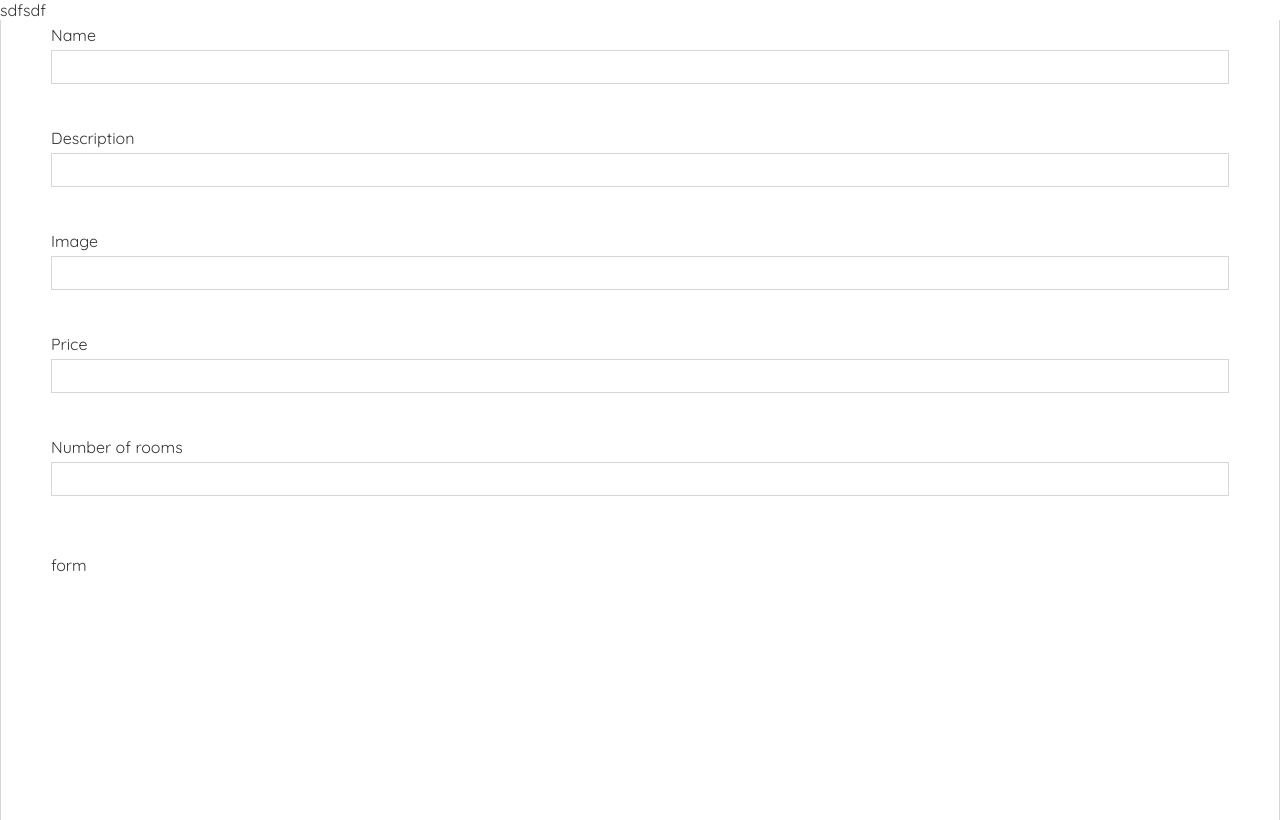
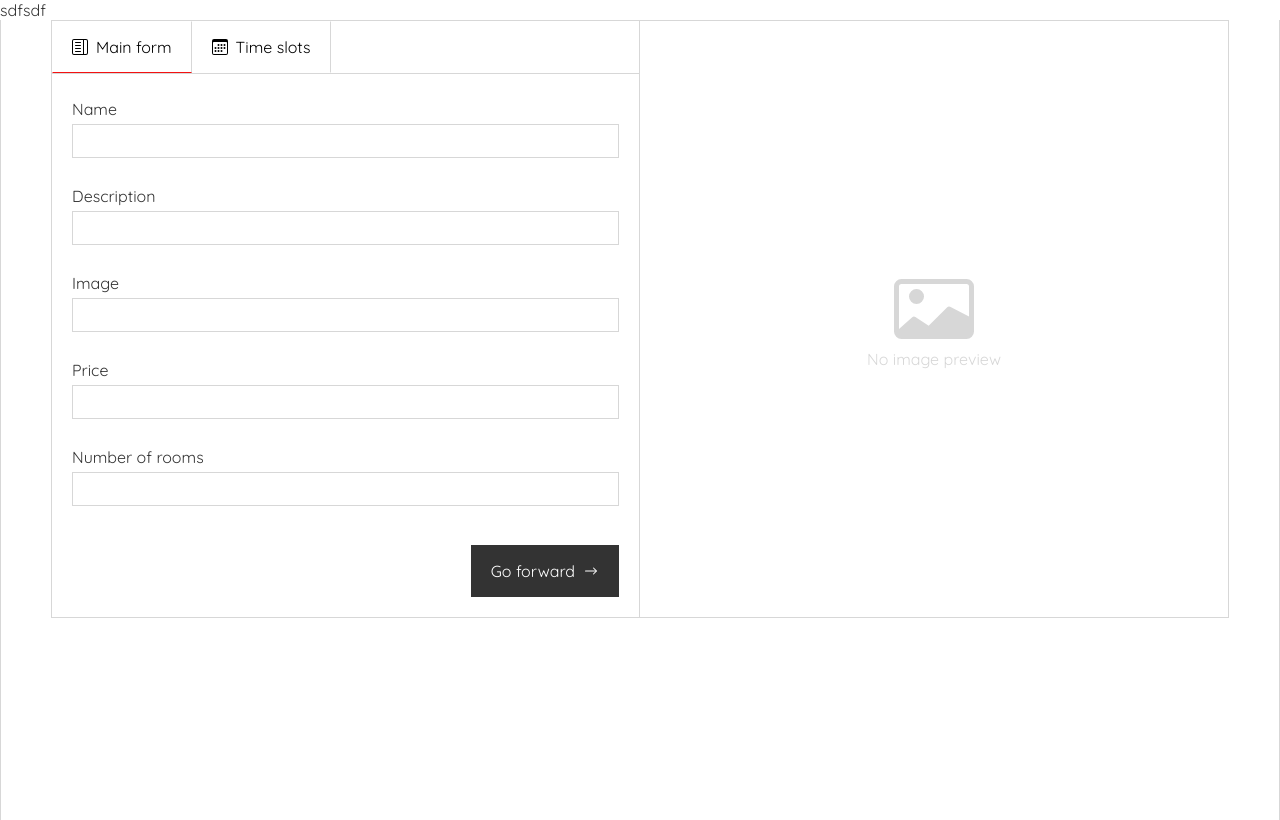
Before and after one commit to Hai-Vasyl/booking-flat, a React (Create React App) app in the folder client/: page /create-flat in a window 1280 px wide. Built offline with nearby package versions, Linux system fonts and the light colour scheme; sample sign-in values are in the browser's storage; the HTML template or start-up script is replaced by a standard one.

Commit message:
Created forms for date and validation of dates

```diff
--- a/client/src/App.scss
+++ b/client/src/App.scss
@@ -108,14 +108,29 @@ $transitions: (
 
 .field {
   display: block;
-  // border: 1px solid black;
-  margin-bottom: 1em;
+  // margin-bottom: 0.5em;
   &--close {
     display: none;
   }
   &__name {
     display: block;
     padding: 5px 0;
+  }
+  &__date-name {
+    text-transform: capitalize;
+  }
+  &__date {
+    padding: 0px 8px;
+    height: 34px;
+    border-radius: 0;
+    border: 1px solid getColor(secondary);
+    border-right-color: transparent;
+    outline: 2px solid transparent;
+    position: relative;
+    &:focus {
+      z-index: 2;
+      outline-color: getColor(focus);
+    }
   }
   &__input {
     border: 1px solid getColor(secondary);
@@ -175,3 +190,126 @@ $transitions: (
     margin-right: 12px;
   }
 }
+
+.plug-img {
+  margin: auto;
+  display: flex;
+  align-items: center;
+  justify-content: center;
+  flex-direction: column;
+  color: getColor(secondary);
+  &__icon {
+    font-size: 5em;
+  }
+  &__name {
+  }
+}
+
+.form-flat {
+  display: flex;
+  border: 1px solid getColor(secondary);
+  &__btn-tab {
+    border: 1px solid transparent;
+    border-right: 1px solid getColor(secondary);
+    &:hover {
+      box-shadow: none;
+      border-bottom-color: getColor(secondary);
+    }
+    &:active {
+      transform: none;
+    }
+    &--active {
+      border-bottom-color: getColor(danger);
+      &:hover {
+        border-bottom-color: getColor(danger);
+      }
+    }
+  }
+  &__container {
+    width: 50%;
+    min-height: 50vh;
+    border-right: 1px solid getColor(secondary);
+  }
+  &__btns {
+    display: flex;
+    border-bottom: 1px solid getColor(secondary);
+  }
+  &__image-side {
+    width: 50%;
+    padding: 20px;
+    display: flex;
+  }
+  &__img {
+    display: block;
+    width: 100%;
+    height: 100%;
+    object-fit: contain;
+  }
+  &__page {
+    padding: 20px;
+    display: none;
+    &--active {
+      display: block;
+    }
+  }
+  &__btn-go {
+    margin-top: 1em;
+    margin-left: auto;
+  }
+  &__date {
+    display: flex;
+    align-items: flex-end;
+    // border: 1px solid black;
+    // justify-content: space-between;
+  }
+  &__btn-add-time {
+    height: 34px;
+    margin-bottom: 23px;
+    outline: none;
+    flex: 1;
+    display: flex;
+    background-color: getColor(primary);
+    color: getColor(accent);
+    font-size: 1.1em;
+    transition: getTransition(smooth);
+    &:active {
+      transform: scale(0.9);
+    }
+    &--disabled {
+      background-color: getColor(secondary);
+      &:active {
+        transform: none;
+      }
+    }
+    & > * {
+      margin: auto;
+    }
+  }
+}
+
+.time-slot {
+  display: flex;
+  align-items: center;
+  justify-content: space-between;
+  border: 1px solid getColor(secondary);
+  border-bottom-color: transparent;
+  padding: 5px;
+  &:last-child {
+    border-bottom-color: getColor(secondary);
+  }
+  &__date {
+    border: 1px solid getColor(secondary);
+    padding: 4px 10px;
+    border-radius: 5px;
+  }
+  &__btn-delete {
+    width: 30px;
+    height: 30px;
+    border-radius: 50%;
+    border: 1px solid getColor(secondary);
+    display: flex;
+    & > * {
+      margin: auto;
+    }
+  }
+}
--- a/client/src/pages/CreateEditFlat.tsx
+++ b/client/src/pages/CreateEditFlat.tsx
@@ -1,6 +1,15 @@
 import React, { useState } from "react"
 import { useParams } from "react-router-dom"
 import { AiOutlineWarning } from "react-icons/ai"
+import {
+  BsArrowRight,
+  BsCalendar,
+  BsLayoutTextSidebar,
+  BsCheck,
+  BsPlus,
+  BsCardImage,
+  BsX,
+} from "react-icons/bs"
 
 interface PropsParams {
   flatId: string
@@ -14,6 +23,12 @@ interface FormItem {
 }
 
 interface TimeRange {
+  param: string
+  msg: string
+  value: string
+}
+
+interface TimeSlots {
   settlement: string
   eviction: string
 }
@@ -28,23 +43,161 @@ const CreateEditFlat: React.FC = () => {
     { param: "price", msg: "", name: "Price", value: "" },
     { param: "numberRooms", msg: "", name: "Number of rooms", value: "" },
   ])
-  const [timeRanges, setTimeRanges] = useState<TimeRange[]>([])
+  const [timeForm, setTimeForm] = useState<TimeRange[]>([
+    {
+      param: "settlement",
+      msg: "",
+      value: "",
+    },
+    {
+      param: "eviction",
+      msg: "",
+      value: "",
+    },
+  ])
 
-  const handleForward = (event: React.FormEvent<HTMLFormElement>) => {
+  const [timeRanges, setTimeRanges] = useState<TimeSlots[]>([])
+
+  const onFlip = (
+    event:
+      | React.FormEvent<HTMLFormElement>
+      | React.MouseEvent<HTMLButtonElement>,
+    isMainForm: boolean
+  ) => {
     event.preventDefault()
-    setIsFormFlipped(true)
+
+    if (isMainForm) {
+      setIsFormFlipped(false)
+    } else {
+      let isEmptyField: boolean = false
+      setForm(
+        form.map((item) => {
+          if (!item.value) {
+            isEmptyField = true
+            return { ...item, msg: "Fill in this field!" }
+          }
+          return item
+        })
+      )
+
+      if (isEmptyField) {
+        return
+      }
+
+      setIsFormFlipped(true)
+    }
   }
 
   const handleChange = (event: React.ChangeEvent<HTMLInputElement>) => {
     setForm(
       form.map((item) => {
         if (item.param === event.target.name) {
-          return { ...item, value: event.target.value }
+          return { ...item, value: event.target.value, msg: "" }
         }
         return item
       })
     )
   }
+
+  const checkEachFormDateParam = (
+    itemDateRange: string,
+    isSettlement: boolean
+  ) => {
+    const statusDates = timeForm.map((item) => {
+      const itemToDate = new Date(item.value)
+      const status = isSettlement
+        ? itemToDate < new Date(itemDateRange)
+        : itemToDate > new Date(itemDateRange)
+      return { status }
+    })
+
+    return statusDates[0].status && statusDates[1].status
+  }
+
+  const checkDateRepeating = () => {
+    let isNotRepeating: boolean = true
+
+    timeRanges.forEach((item) => {
+      if (
+        checkEachFormDateParam(item.settlement, true) ||
+        checkEachFormDateParam(item.eviction, false)
+      ) {
+        // console.log(checkEachFormDateParam(item.settlement, true))
+        // console.log(checkEachFormDateParam(item.eviction, false))
+        return
+      } else {
+        isNotRepeating = false
+      }
+    })
+
+    return isNotRepeating
+  }
+
+  const handleChangeDate = (event: React.ChangeEvent<HTMLInputElement>) => {
+    const { name, value } = event.target
+
+    setTimeForm(
+      timeForm.map((item) => {
+        if (item.param === name) {
+          if (new Date(value) <= new Date()) {
+            return { ...item, msg: "Not valid date!" }
+          } else {
+            return { ...item, value, msg: "" }
+          }
+        }
+        return item
+      })
+    )
+  }
+
+  const handleAddTime = (
+    event: React.MouseEvent<HTMLButtonElement, MouseEvent>
+  ) => {
+    if (!checkDateRepeating()) {
+      console.log("Repeat!!!!!")
+      return
+    }
+
+    const [settlement, eviction] = timeForm
+    setTimeRanges((prevTimeRanges) => [
+      { settlement: settlement.value, eviction: eviction.value },
+      ...prevTimeRanges,
+    ])
+  }
+
+  const handleSubmit = (event: React.FormEvent<HTMLFormElement>) => {
+    event.preventDefault()
+    console.log(form)
+  }
+
+  const getImage = () => {
+    let src: string = ""
+    form.forEach((item) => {
+      if (item.param === "image") {
+        src = item.value
+      }
+    })
+    return src
+  }
+
+  const timeForms = timeForm.map((item) => {
+    return (
+      <label className='field' key={item.param}>
+        <span className='field__name field__date-name'>{item.param}</span>
+        <input
+          type='date'
+          name={item.param}
+          className='field__date'
+          value={item.value}
+          onChange={handleChangeDate}
+        />
+        <span className={`error ${item.msg && "error--active"}`}>
+          <span className='error__name'>{item.msg}</span>
+          <AiOutlineWarning className='error__icon' />
+        </span>
+      </label>
+    )
+  })
 
   const fields = form.map((item) => {
     return (
@@ -66,27 +219,110 @@ const CreateEditFlat: React.FC = () => {
     )
   })
 
+  const timeRangeSlots = timeRanges.map((item) => {
+    return (
+      <div key={item.eviction} className='time-slot'>
+        <span className='time-slot__date'>{item.settlement}</span>-
+        <span className='time-slot__date'>{item.eviction}</span>
+        <button className='time-slot__btn-delete'>
+          <BsX />
+        </button>
+      </div>
+    )
+  })
+
+  const isEmptyDateFields = () => {
+    let isEmptyField: boolean = false
+
+    timeForm.forEach((item) => {
+      if (!item.value) {
+        isEmptyField = true
+      }
+    })
+
+    return isEmptyField
+  }
+
+  const imageSrc = getImage()
+  const isEmptyFields = isEmptyDateFields()
+
   return (
     <div className='wrapper'>
-      <div className='form'>
-        <div className='form__container'>
-          <div className=''>
-            <form onSubmit={handleForward}>
-              {fields}
-              <button></button>
-            </form>
-            <div className=''></div>
+      <div className='form-flat'>
+        <div className='form-flat__container'>
+          <div className='form-flat__btns'>
+            <button
+              className={`btn form-flat__btn-tab ${
+                !isFormFlipped && "form-flat__btn-tab--active"
+              }`}
+              onClick={(event) => onFlip(event, true)}
+            >
+              <BsLayoutTextSidebar className='btn__icon' />
+              <span className='btn__name'>Main form</span>
+            </button>
+            <button
+              className={`btn form-flat__btn-tab ${
+                isFormFlipped && "form-flat__btn-tab--active"
+              }`}
+              onClick={(event) => onFlip(event, false)}
+            >
+              <BsCalendar className='btn__icon' />
+              <span className='btn__name'>Time slots</span>
+            </button>
           </div>
-          <div className=''>
-            <form>
-              form
-              <button></button>
-            </form>
-            <div className=''></div>
+          <form
+            onSubmit={(event) => onFlip(event, false)}
+            className={`form-flat__page ${
+              !isFormFlipped && "form-flat__page--active"
+            }`}
+          >
+            {fields}
+            <button className='form-flat__btn-go btn btn-primary'>
+              <span className='btn__name'>Go forward</span>
+              <BsArrowRight className='btn__icon' />
+            </button>
+          </form>
+          <div
+            className={`form-flat__page ${
+              isFormFlipped && "form-flat__page--active"
+            }`}
+          >
+            <div className='form-flat__date'>
+              {timeForms}
+              <button
+                className={`form-flat__btn-add-time ${
+                  isEmptyFields && "form-flat__btn-add-time--disabled"
+                }`}
+                onClick={isEmptyFields ? () => {} : handleAddTime}
+              >
+                <BsPlus />
+              </button>
+            </div>
+            <div>{timeRangeSlots}</div>
+            <div>
+              <button className='btn btn-primary'>
+                <span className='btn__name'>Go back</span>
+                <BsArrowRight className='btn__icon' />
+              </button>
+
+              <button className='btn btn-primary'>
+                <BsCheck className='btn__icon' />
+                <span className='btn__name'>Submit</span>
+              </button>
+            </div>
           </div>
         </div>
 
-        <div className='form__image'></div>
+        <div className='form-flat__image-side'>
+          {imageSrc ? (
+            <img src={imageSrc} className='form-flat__img' alt='previewImg' />
+          ) : (
+            <div className='plug-img'>
+              <BsCardImage className='plug-img__icon' />
+              <span className='plug-img__name'>No image preview</span>
+            </div>
+          )}
+        </div>
       </div>
     </div>
   )
```
Also changed, not shown: 1 other file (tests, documents, lock files or other folders).
